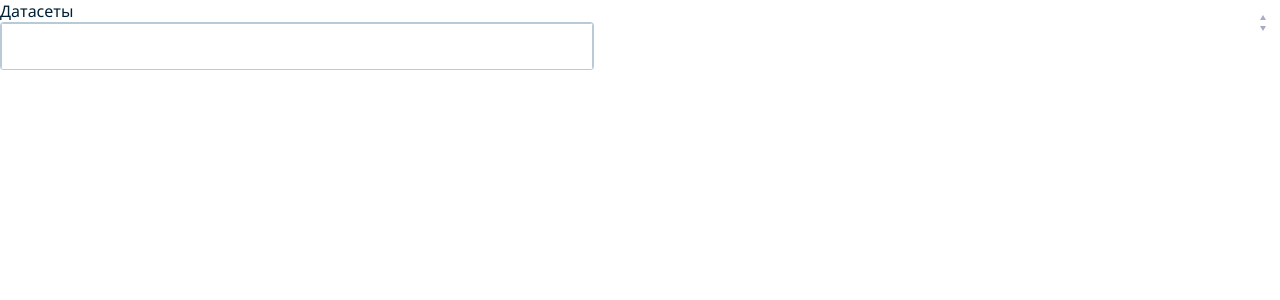
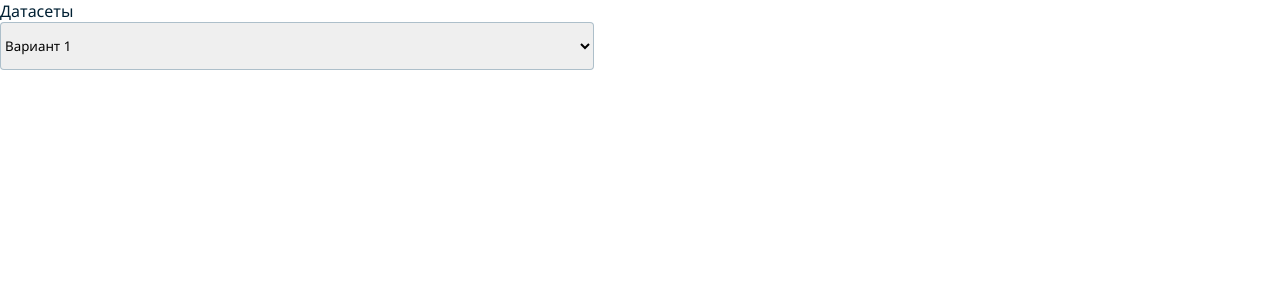
Before and after one commit to Kontsentrator/MST-Multiselect, a React (Create React App) app: page / in a window 1280 px wide. Shown: the top 300 px of the page. Built offline with nearby package versions, Linux system fonts and the light colour scheme.

Commit message:
Update Multiselect.js

```diff
--- a/src/components/Multiselect.js
+++ b/src/components/Multiselect.js
@@ -1,8 +1,8 @@
 import './Multiselect.css';
 
-const massiv = ["Вариант1", "Вариант2", "Треитй вариань"];
+const massiv = ["Вариант 1", "Вариант 2", "Вариант 3"];
 const options = massiv.map((option) =>
-    <option key={option.id}>
+    <option key={option.id} value={option.id}>
         {option}
     </option>
 );
@@ -12,7 +12,7 @@ function Multiselect() {
     <div className="form__item">
       <label htmlFor="multiselect_datasets" className="form__label">Датасеты</label>
 
-      <select id="multiselect datasets" className="multiselect form__input" multiple>
+      <select id="multiselect datasets" className="multiselect form__input" multiple="">
         {options}
       </select>
     </div>
```
